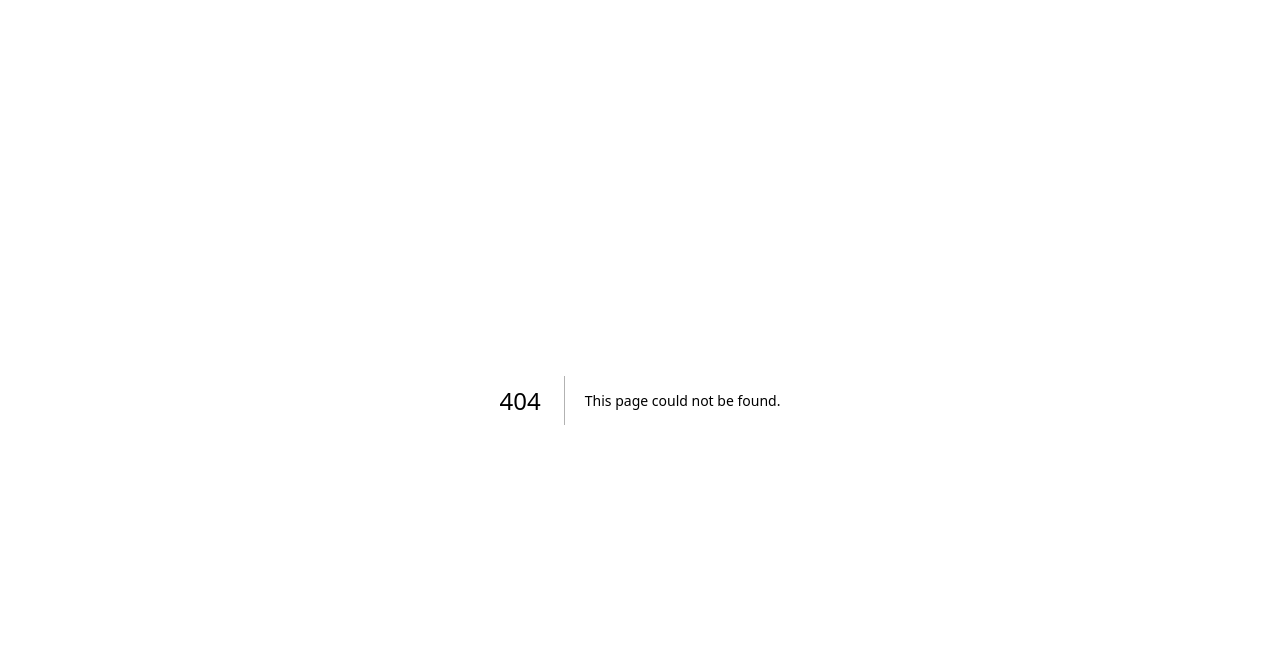
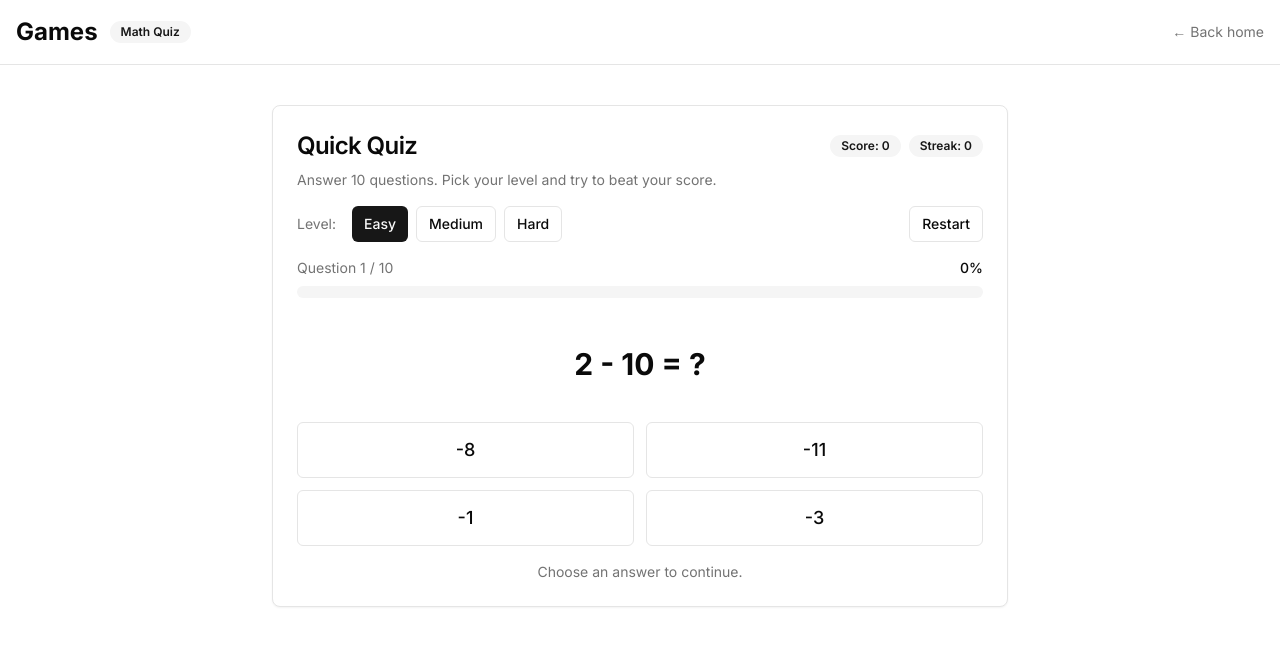
Before and after one commit to Fethi-31/Kids-website, a Next.js app: page /games/math in a window 1280 px wide. Before the commit this address had no page. Shown: the top 646 px of the page. Built offline with nearby package versions, Linux system fonts and the light colour scheme.

Commit message:
Create page.tsx/games/math

```diff
--- /dev/null
+++ b/app/games/math/page.tsx
@@ -0,0 +1,224 @@
+"use client"
+
+import React, { useMemo, useState } from "react"
+import Link from "next/link"
+import { Button } from "@/components/ui/button"
+import { Card, CardContent, CardDescription, CardHeader, CardTitle } from "@/components/ui/card"
+import { Badge } from "@/components/ui/badge"
+import { Progress } from "@/components/ui/progress"
+
+type Question = {
+  id: string
+  prompt: string
+  choices: string[]
+  correctIndex: number
+}
+
+function makeMathQuestion(level: number): Question {
+  // level controls difficulty a bit
+  const max = level <= 1 ? 10 : level === 2 ? 20 : 50
+  const a = Math.floor(Math.random() * max) + 1
+  const b = Math.floor(Math.random() * max) + 1
+  const op = level <= 2 ? (Math.random() < 0.5 ? "+" : "-") : (Math.random() < 0.5 ? "+" : Math.random() < 0.75 ? "-" : "×")
+
+  let correct: number
+  if (op === "+") correct = a + b
+  else if (op === "-") correct = a - b
+  else correct = a * b
+
+  // Build choices
+  const choicesSet = new Set<number>()
+  choicesSet.add(correct)
+  while (choicesSet.size < 4) {
+    const delta = Math.floor(Math.random() * 11) - 5 // -5..+5
+    const candidate = correct + delta + (delta === 0 ? 7 : 0)
+    choicesSet.add(candidate)
+  }
+
+  const choices = Array.from(choicesSet).sort(() => Math.random() - 0.5)
+  const correctIndex = choices.indexOf(correct)
+
+  return {
+    id: crypto.randomUUID(),
+    prompt: `${a} ${op} ${b} = ?`,
+    choices: choices.map(String),
+    correctIndex,
+  }
+}
+
+export default function GamesPage() {
+  const TOTAL = 10
+
+  const [level, setLevel] = useState<1 | 2 | 3>(1)
+  const [qIndex, setQIndex] = useState(0)
+  const [score, setScore] = useState(0)
+  const [streak, setStreak] = useState(0)
+  const [selected, setSelected] = useState<number | null>(null)
+  const [locked, setLocked] = useState(false)
+
+  const question = useMemo(() => makeMathQuestion(level), [qIndex, level])
+
+  const progress = Math.round((qIndex / TOTAL) * 100)
+
+  function resetGame(nextLevel?: 1 | 2 | 3) {
+    if (nextLevel) setLevel(nextLevel)
+    setQIndex(0)
+    setScore(0)
+    setStreak(0)
+    setSelected(null)
+    setLocked(false)
+  }
+
+  function choose(i: number) {
+    if (locked) return
+    setSelected(i)
+    setLocked(true)
+
+    const correct = i === question.correctIndex
+    if (correct) {
+      setScore((s) => s + 10)
+      setStreak((st) => st + 1)
+    } else {
+      setStreak(0)
+    }
+  }
+
+  function next() {
+    if (!locked) return
+    if (qIndex + 1 >= TOTAL) return
+    setQIndex((n) => n + 1)
+    setSelected(null)
+    setLocked(false)
+  }
+
+  const isFinished = qIndex + 1 >= TOTAL && locked
+
+  return (
+    <div className="min-h-screen">
+      <header className="border-b bg-card">
+        <div className="container mx-auto px-4 py-4 flex items-center justify-between">
+          <div className="flex items-center gap-3">
+            <h1 className="text-2xl font-bold">Games</h1>
+            <Badge variant="secondary" className="rounded-full">Math Quiz</Badge>
+          </div>
+          <Link href="/" className="text-sm text-muted-foreground hover:text-primary">
+            ← Back home
+          </Link>
+        </div>
+      </header>
+
+      <main className="container mx-auto px-4 py-10 max-w-3xl space-y-6">
+        <Card>
+          <CardHeader className="space-y-2">
+            <div className="flex items-center justify-between gap-3">
+              <CardTitle className="text-2xl">Quick Quiz</CardTitle>
+              <div className="flex items-center gap-2">
+                <Badge className="rounded-full" variant="secondary">Score: {score}</Badge>
+                <Badge className="rounded-full" variant="secondary">Streak: {streak}</Badge>
+              </div>
+            </div>
+            <CardDescription>
+              Answer {TOTAL} questions. Pick your level and try to beat your score.
+            </CardDescription>
+
+            <div className="flex flex-wrap items-center gap-2 pt-2">
+              <span className="text-sm text-muted-foreground mr-2">Level:</span>
+              <Button
+                size="sm"
+                variant={level === 1 ? "default" : "outline"}
+                onClick={() => resetGame(1)}
+              >
+                Easy
+              </Button>
+              <Button
+                size="sm"
+                variant={level === 2 ? "default" : "outline"}
+                onClick={() => resetGame(2)}
+              >
+                Medium
+              </Button>
+              <Button
+                size="sm"
+                variant={level === 3 ? "default" : "outline"}
+                onClick={() => resetGame(3)}
+              >
+                Hard
+              </Button>
+
+              <div className="ml-auto flex items-center gap-2">
+                <Button size="sm" variant="outline" onClick={() => resetGame()}>
+                  Restart
+                </Button>
+              </div>
+            </div>
+
+            <div className="pt-2">
+              <div className="flex justify-between text-sm mb-2">
+                <span className="text-muted-foreground">
+                  Question {Math.min(qIndex + 1, TOTAL)} / {TOTAL}
+                </span>
+                <span className="font-medium">{progress}%</span>
+              </div>
+              <Progress value={progress} className="h-3" />
+            </div>
+          </CardHeader>
+
+          <CardContent className="space-y-4">
+            <div className="text-3xl font-bold text-center py-6">
+              {question.prompt}
+            </div>
+
+            <div className="grid grid-cols-1 sm:grid-cols-2 gap-3">
+              {question.choices.map((c, i) => {
+                const isSelected = selected === i
+                const isCorrect = i === question.correctIndex
+
+                // simple feedback styling
+                let variant: "default" | "outline" | "secondary" = "outline"
+                if (locked && isCorrect) variant = "default"
+                else if (locked && isSelected && !isCorrect) variant = "secondary"
+
+                return (
+                  <Button
+                    key={i}
+                    className="h-14 text-lg"
+                    variant={variant}
+                    onClick={() => choose(i)}
+                    disabled={locked}
+                  >
+                    {c}
+                  </Button>
+                )
+              })}
+            </div>
+
+            {!locked ? (
+              <p className="text-sm text-muted-foreground text-center">
+                Choose an answer to continue.
+              </p>
+            ) : isFinished ? (
+              <div className="text-center space-y-2 pt-2">
+                <p className="text-lg font-semibold">
+                  Finished! 🎉 Your score: {score}
+                </p>
+                <p className="text-sm text-muted-foreground">
+                  Want to improve? Try Medium or Hard.
+                </p>
+                <div className="flex justify-center gap-2 pt-2">
+                  <Button onClick={() => resetGame()}>Play Again</Button>
+                  <Link href="/lessons" className="inline-flex">
+                    <Button variant="outline">Go to Lessons</Button>
+                  </Link>
+                </div>
+              </div>
+            ) : (
+              <div className="flex justify-center pt-2">
+                <Button onClick={next}>Next Question →</Button>
+              </div>
+            )}
+          </CardContent>
+        </Card>
+      </main>
+    </div>
+  )
+}
```
